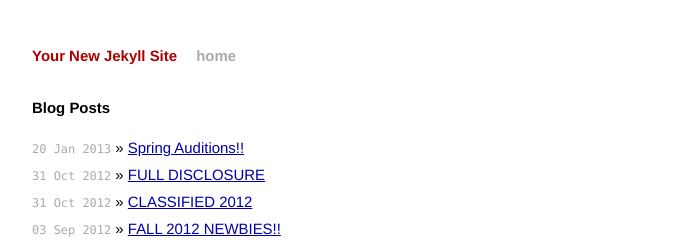
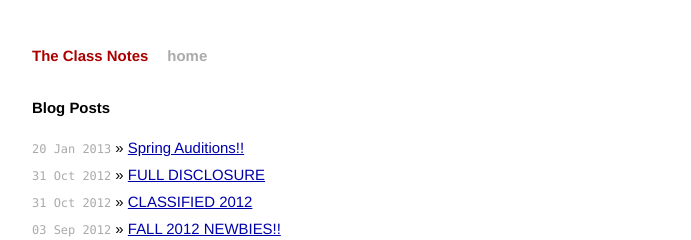
Before and after one commit to theclassnotes/theclassnotes.com-v4, a Jekyll site: the page built from index.html, in a window 1280 px wide. Shown: the top 240 px of the page, without its empty margins (294-985 px from the left). Built offline with Jekyll 4.4.1, drawn with Linux system fonts in a browser that asks for light colours.

Commit message:
Update config

```diff
--- a/_config.yml
+++ b/_config.yml
@@ -1,2 +1,2 @@
-name: Your New Jekyll Site
-pygments: true
+name: The Class Notes
+permalink: "/:year/:month/:day/:title/"
```
